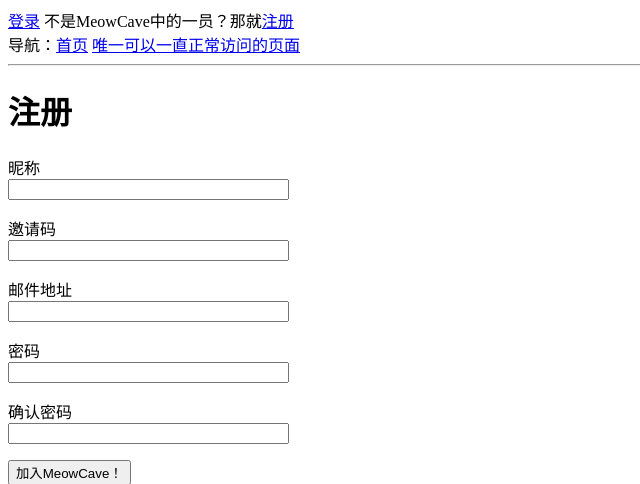
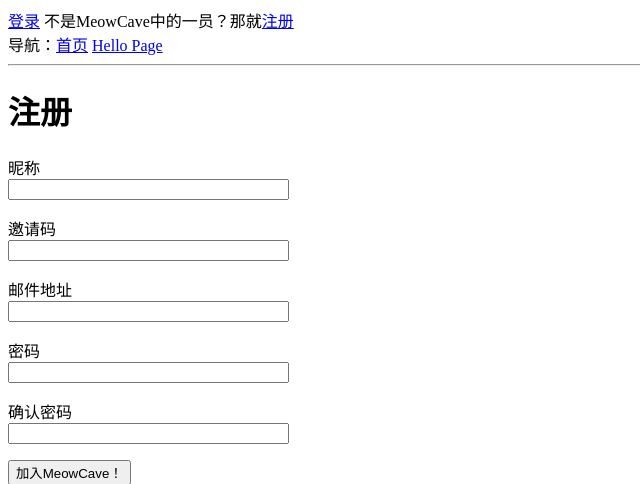
Before and after one commit to GES233/MeowCavePre, a Flask app: page /register in a window 1280 px wide. Shown: the top 484 px of the page, without its empty margins (0-640 px from the left). Run offline with Flask 2, Linux system fonts and the light colour scheme.

Commit message:
Change a text in base.html.

```diff
--- a/meowcave/templates/base.html
+++ b/meowcave/templates/base.html
@@ -30,7 +30,7 @@
         {% endif %}
         <br />
         导航：<a href={{ url_for('index') }}>首页</a>
-        <a href={{ url_for('hello') }}>唯一可以一直正常访问的页面</a>
+        <a href={{ url_for('hello') }}>Hello Page</a>
         <hr>
         {% block content %}{% endblock %}
     </body>
```
